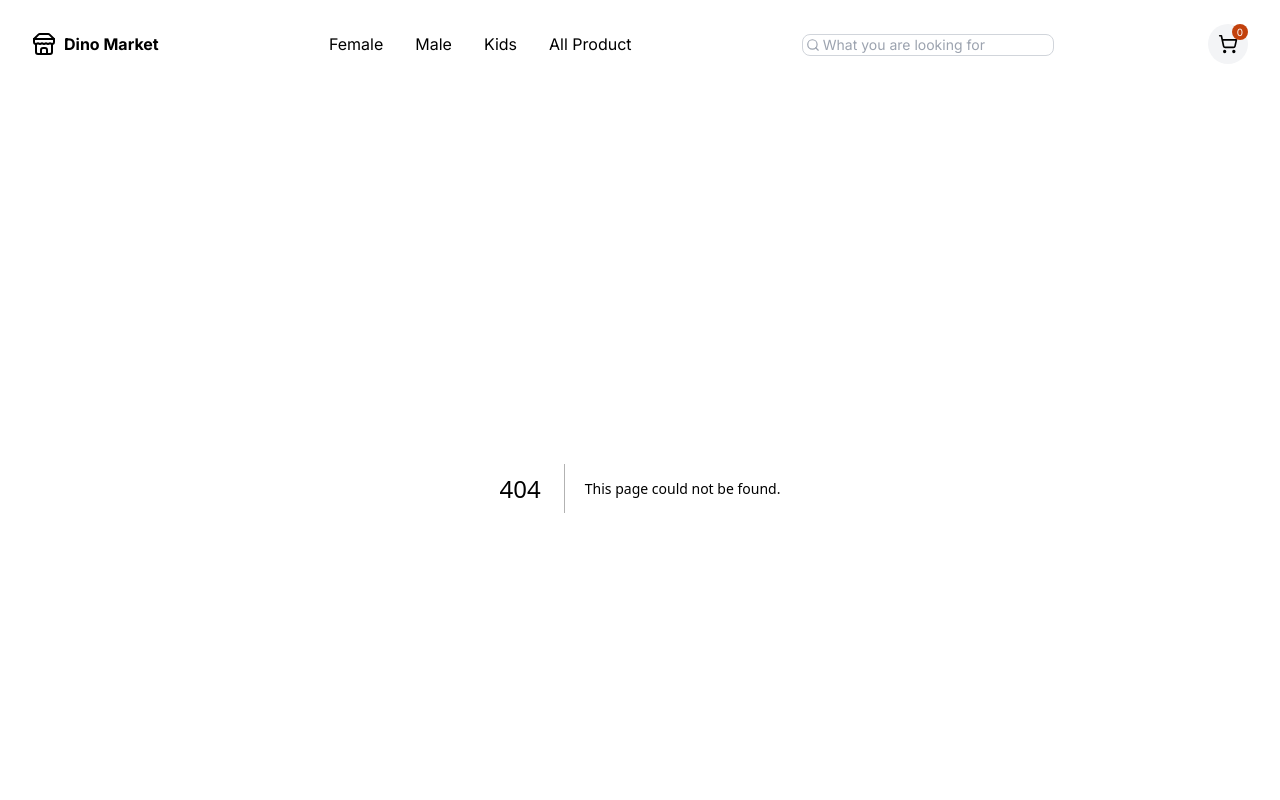
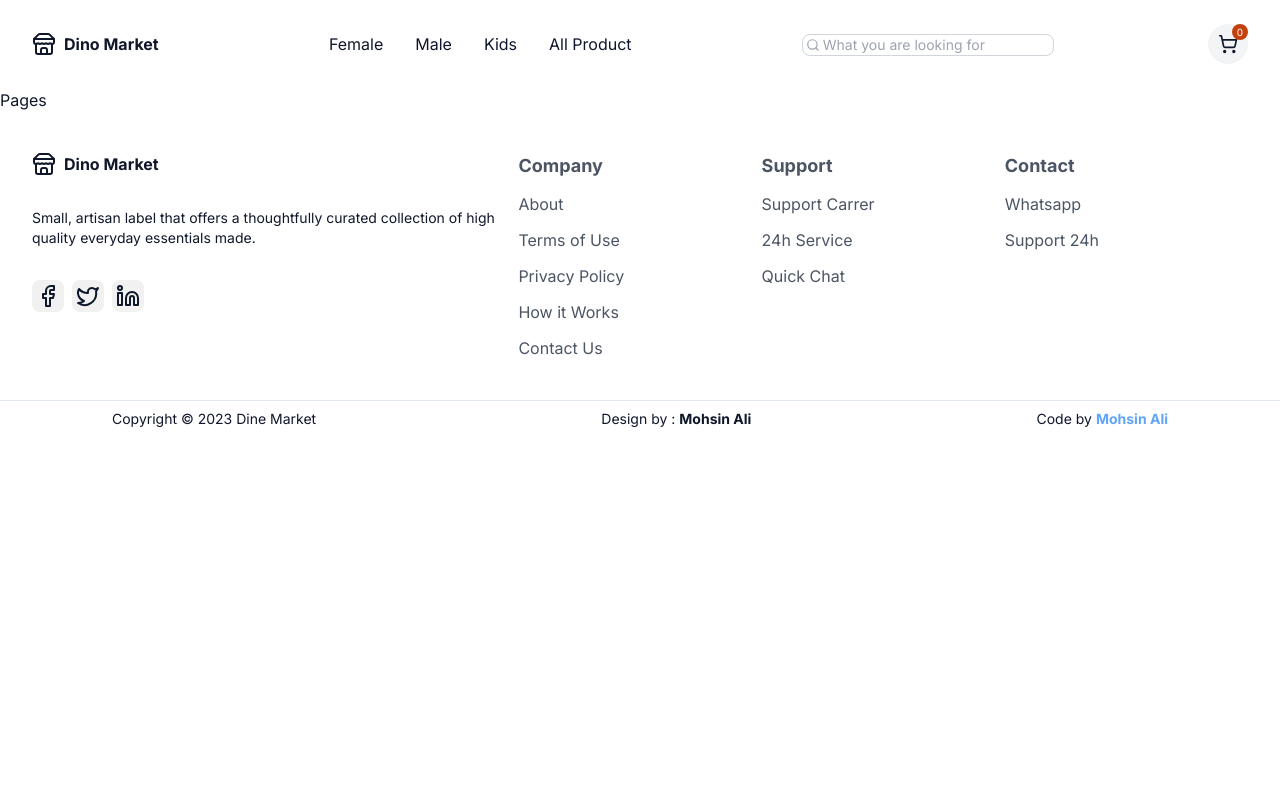
Before and after one commit to MohsinAliSoomro/panaverse-ecommerce-website, a Next.js app: page /all-product in a window 1280 px wide. Before the commit this address had no page. Shown: the top 800 px of the page. Built offline with nearby package versions, Linux system fonts and the light colour scheme.

Commit message:
slug page

```diff
--- /dev/null
+++ b/app/[slug]/page.tsx
@@ -0,0 +1,3 @@
+export default function Products() {
+  return <div>Pages</div>;
+}
```
